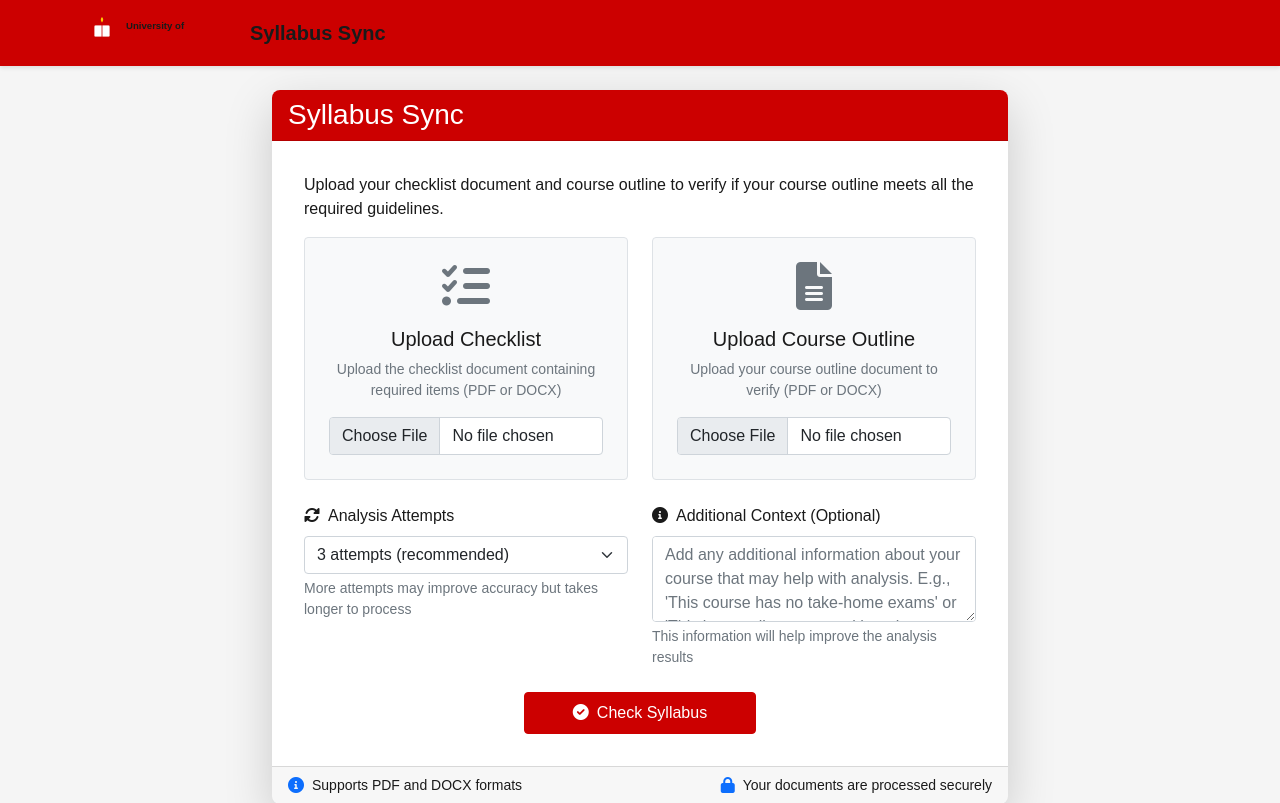
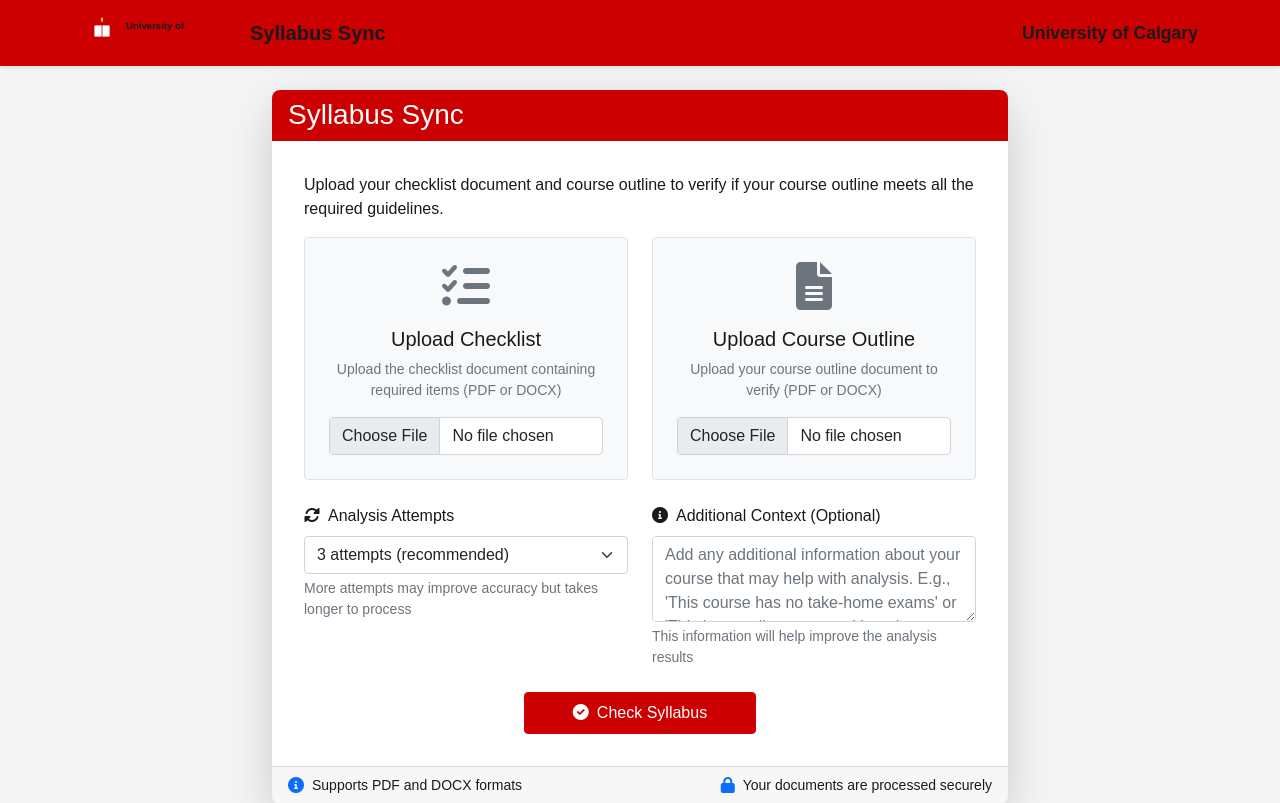
Before and after one commit to cpatsula02/Syllabus-Sync, a Flask app: page / in a window 1280 px wide. Shown: the top 803 px of the page. Run offline with Flask 3, Linux system fonts and the light colour scheme.

Commit message:
Improve PDF report generation and styling for University of Calgary branding.
Replit-Commit-Author: Agent
Replit-Commit-Session-Id: 1df93646-ac03-4039-bd6b-3a7997e72aa8
Replit-Commit-Screenshot-Url: https://storage.googleapis.com/screenshot-production-us-central1/ed8156f4-e324-4779-a8b6-6af95dac4f25/e285bd4c-b580-449f-881d-73c05fdfe11d.jpg

```diff
--- a/app.py
+++ b/app.py
@@ -244,10 +244,11 @@ def generate_pdf_report(checklist_items, matching_results):
         pdf.set_font("Arial", "", 10)
         pdf.multi_cell(0, 8, "The course outline meets all checklist requirements. No further action is needed.")
 
-    # Return the PDF as bytes
-    pdf_output = io.BytesIO()
-    pdf.output(pdf_output)
-    pdf_output.seek(0)
+    # Return the PDF as bytes in memory
+    # Use 'S' (string) as the dest parameter to get the PDF content as a string
+    # then encode it to bytes and write to BytesIO buffer
+    pdf_content = pdf.output(dest='S')
+    pdf_output = io.BytesIO(pdf_content.encode('latin-1'))
     return pdf_output
 
 @app.route('/results', methods=['GET'])
--- a/static/css/style.css
+++ b/static/css/style.css
@@ -28,6 +28,12 @@ body {
 
 .navbar-brand span {
     color: var(--uofc-black);
+}
+
+.university-name {
+    color: var(--uofc-black);
+    font-weight: 600;
+    font-size: 1.1rem;
 }
 
 /* Cards */
@@ -221,3 +227,10 @@ footer {
 .badge.bg-danger {
     background-color: #dc3545 !important;
 }
+
+/* University of Calgary name in navbar */
+.university-name {
+    color: var(--uofc-black);
+    font-weight: 600;
+    font-size: 1.1rem;
+}
--- a/templates/layout.html
+++ b/templates/layout.html
@@ -22,6 +22,7 @@
                     <img src="{{ url_for('static', filename='images/uofc_logo.svg') }}" alt="University of Calgary Logo" height="40">
                     <span class="ms-2">Syllabus Sync</span>
                 </a>
+                <span class="university-name">University of Calgary</span>
             </div>
         </nav>
     </header>
```
